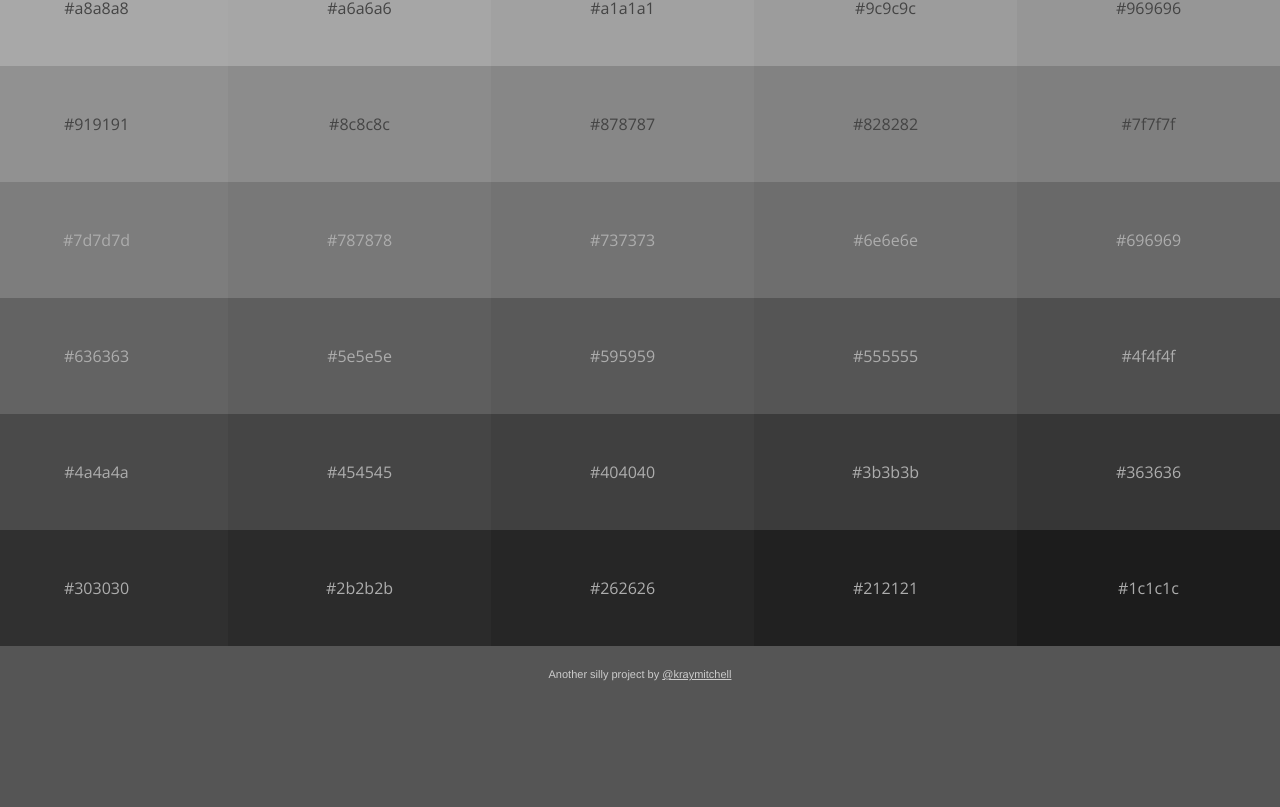
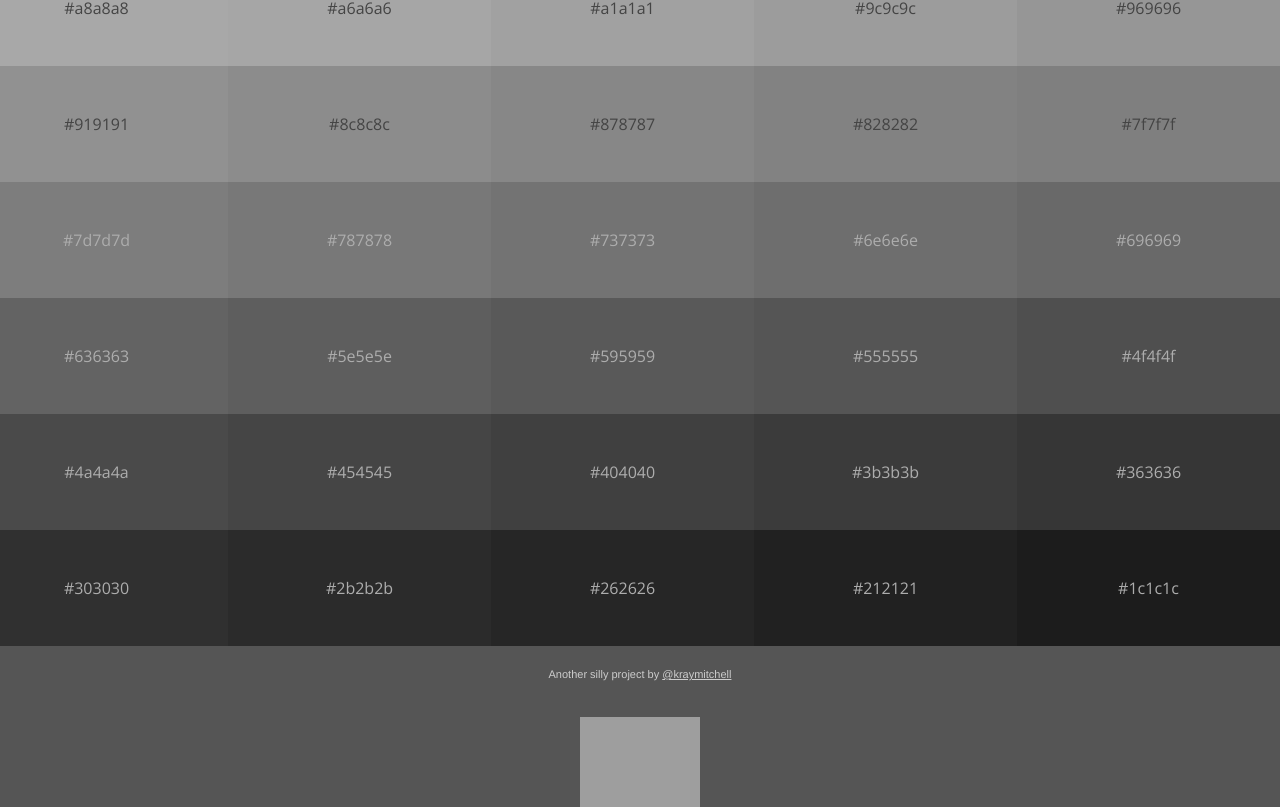
Before and after one commit to kraymitchell/fiftyshadesofhtml.com, a plain HTML site: page index.html in a window 1280 px wide. Shown: the part 568-1375 px from the top of the page. Before the commit the page ends 1285 px from the top, so only its background shows below. Drawn offline with nearby package versions, Linux system fonts and the light colour scheme; grey boxes are pictures that could not be loaded.

Commit message:
updated Facebook code added StopWWW

```diff
--- a/index.html
+++ b/index.html
@@ -25,7 +25,7 @@
   var js, fjs = d.getElementsByTagName(s)[0];
   if (d.getElementById(id)) return;
   js = d.createElement(s); js.id = id;
-  js.src = "//connect.facebook.net/en_US/sdk.js#xfbml=1&version=v2.0";
+  js.src = "//connect.facebook.net/en_US/sdk.js#xfbml=1&appId=508634239161230&version=v2.0";
   fjs.parentNode.insertBefore(js, fjs);
 }(document, 'script', 'facebook-jssdk'));</script>
 
@@ -207,6 +207,9 @@
 </section>
 <footer>
 	<p class="uk-text-center uk-margin uk-text-small">Another silly project by <a href="https://twitter.com/kraymitchell" target="_blank">@kraymitchell</a></p>
+	<div class="uk-text-center margin-bottom">
+		<a href="http://stopthewww.com" title="StopTheWWW | stopthewww.com" target="_blank"><img src="https://5d1064ed394200f2b4ca-c2f4cf06dda00a28fcd958e37a0d65c8.ssl.cf1.rackcdn.com/120x25-stopthewww-red.svg" border="0" width="120" height="25" alt="StopTheWWW Red" border="0"/></a>
+	</div>
 </footer>
 
 <script src="https://apis.google.com/js/platform.js" async defer></script>
```
